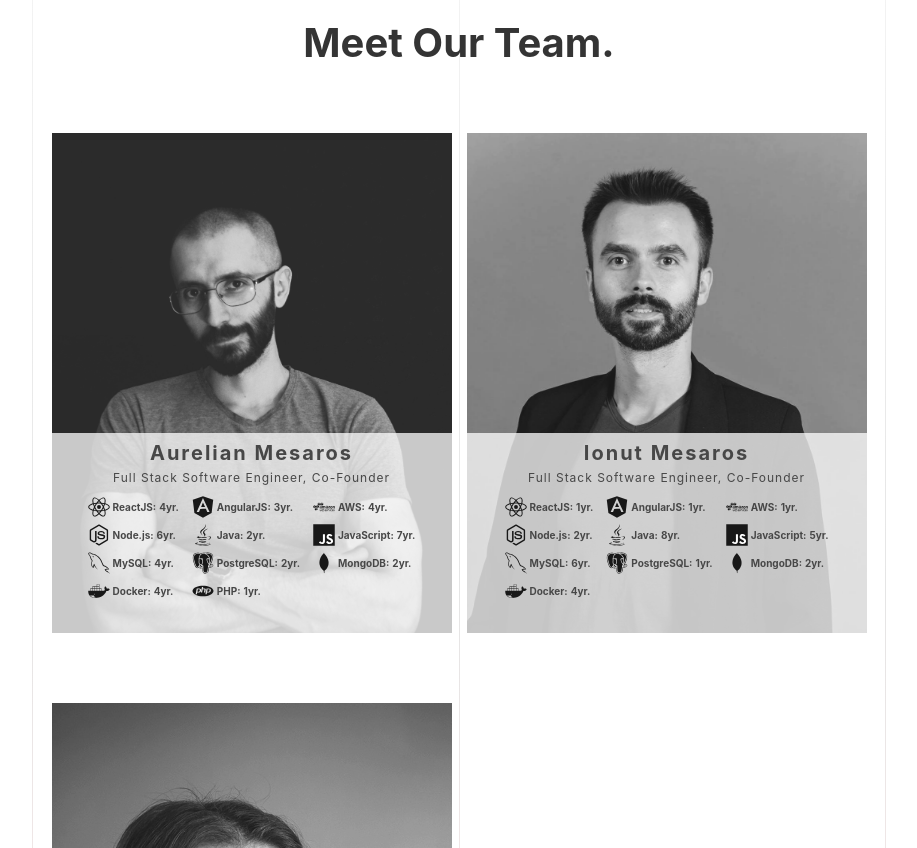
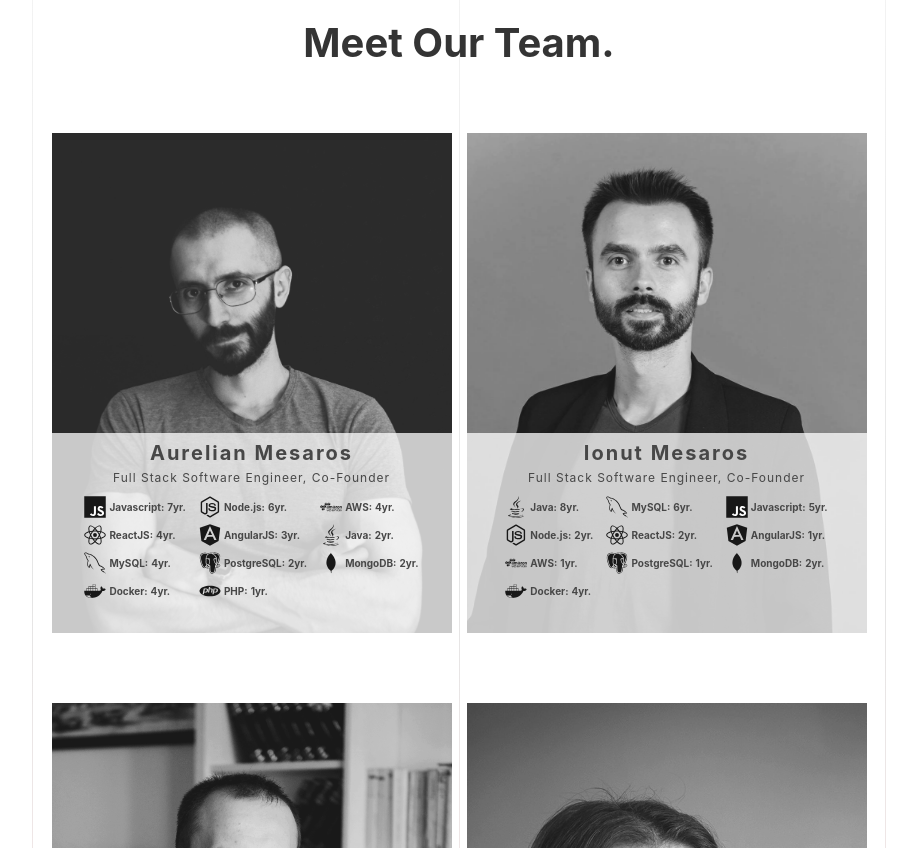
Before and after one commit to relumesaros/flawless-bits, a React app: page / in a window 1280 px wide. Shown: the part 1952-2800 px from the top of the page, without its empty margins (181-1098 px from the left). Built offline with nearby package versions, Linux system fonts and the light colour scheme.

Commit message:
Add team member Adrian.

```diff
--- /dev/null
+++ b/src/assets/DotNetSvg.jsx
@@ -0,0 +1,13 @@
+import React from 'react';
+
+export default () => {
+  return (
+    <svg viewBox="0 0 128 128" style={{ height: 'inherit' }}>
+      <path fillRule="evenodd"
+            clipRule="evenodd"
+            fill="inherit"
+            d="M82.108 78.432c.479-1.232 1.022-2.445 1.427-3.701 2.288-7.097 4.554-14.2 6.805-21.309.865-2.731 1.813-5.42 3.515-7.767 2.692-3.709 6.442-5.652 10.88-6.331 1.741-.266 3.518-.389 5.28-.406 5.267-.05 10.536-.015 15.804-.01.28 0 .56.029.957.052-.129.304-.199.525-.311.724-1.955 3.494-3.872 7.009-5.885 10.468-3.505 6.022-7.016 12.042-10.631 17.998-2.319 3.819-4.834 7.52-7.687 10.974-2.105 2.548-4.321 4.984-7.146 6.77-1.925 1.217-3.981 1.929-6.315 1.917-8.278-.045-16.556-.012-24.834-.024-2.461-.004-4.568-.941-6.356-2.603-2.563-2.381-4.093-5.412-5.345-8.608-2.284-5.835-3.563-11.951-5.031-18.014-.688-2.838-1.47-5.654-2.215-8.478-.048-.183-.142-.354-.25-.617l-.577.542c-3.228 3.207-6.071 6.741-8.615 10.498-.693 1.024-.926 2.374-1.313 3.591-1.424 4.47-2.722 8.983-4.264 13.411-1.477 4.242-4.125 7.616-8.264 9.61-2.42 1.165-5.004 1.795-7.689 1.855-3.98.088-7.962.098-11.943.134-.952.009-.996-.069-.748-.99 1.707-6.338 3.87-12.514 6.58-18.492 2.794-6.167 6.085-12.048 10.231-17.419 2.823-3.657 5.941-7.031 9.843-9.582 1.979-1.293 4.083-2.315 6.477-2.584.394-.045.793-.073 1.189-.073 8.478-.004 16.956.082 25.433-.039 4.547-.065 7.839 1.855 10.304 5.515 1.533 2.276 2.63 4.761 3.553 7.328 1.861 5.178 3.018 10.547 4.325 15.878.748 3.051 1.581 6.081 2.379 9.12.06.228.157.446.238.668l.199-.006z"
+      />
+    </svg>
+  );
+};
--- a/src/components/common/Experience.jsx
+++ b/src/components/common/Experience.jsx
@@ -1,17 +1,7 @@
 import React from 'react';
 import styled from 'styled-components';
-import ReactJsSvg from '../../assets/ReactJsSvg';
-import AngularJsSvg from '../../assets/AngularJsSvg';
-import AwsSvg from '../../assets/AwsSvg';
-import NodeJsSvg from '../../assets/NodeJsSvg';
-import JavaSvg from '../../assets/JavaSvg';
-import JavaScriptSvg from '../../assets/JavaScriptSvg';
-import MySqlSvg from '../../assets/MySqlSvg';
-import PostgreSqlSvg from '../../assets/PostgreSqlSvg';
-import MongoDbSvg from '../../assets/MongoDbSvg';
-import DockerSvg from '../../assets/DockerSvg';
-import PhpSvg from '../../assets/PhpSvg';
 import stylesConfig from '../../config/stylesConfig';
+import { experienceLanguages } from '../../config/experienceConfig';
 
 const IconWrapper = styled.div`
   height: 22px;
@@ -58,95 +48,25 @@ const ExperienceContainer = styled.div`
 export default ({ experience }) => {
   return (
     <ExperienceContainer>
-      <ExperienceItemContainer>
-        <IconWrapper>
-          <ReactJsSvg />
-        </IconWrapper>
-        <IconText>ReactJS:</IconText>
-        <IconText>{experience.reactJs}yr.</IconText>
-      </ExperienceItemContainer>
+      {
+        Object.keys(experience).map((experienceName) => {
+          const experienceLanguage = experienceLanguages[experienceName];
+          if (!experienceLanguage) {
+            return null;
+          }
+          const { Icon } = experienceLanguage;
+          return (
+            <ExperienceItemContainer key={experienceName}>
+              <IconWrapper>
+                <Icon/>
+              </IconWrapper>
+              <IconText>{experienceLanguage.name}:</IconText>
+              <IconText>{experience[experienceName]}yr.</IconText>
+            </ExperienceItemContainer>
+          );
+        })
 
-      <ExperienceItemContainer>
-        <IconWrapper>
-          <AngularJsSvg />
-        </IconWrapper>
-        <IconText>AngularJS:</IconText>
-        <IconText>{experience.angularJs}yr.</IconText>
-      </ExperienceItemContainer>
-
-      <ExperienceItemContainer>
-        <IconWrapper>
-          <AwsSvg />
-        </IconWrapper>
-        <IconText>AWS:</IconText>
-        <IconText>{experience.aws}yr.</IconText>
-      </ExperienceItemContainer>
-
-      <ExperienceItemContainer>
-        <IconWrapper>
-          <NodeJsSvg />
-        </IconWrapper>
-        <IconText>Node.js:</IconText>
-        <IconText>{experience.nodeJs}yr.</IconText>
-      </ExperienceItemContainer>
-
-      <ExperienceItemContainer>
-        <IconWrapper>
-          <JavaSvg />
-        </IconWrapper>
-        <IconText>Java:</IconText>
-        <IconText>{experience.java}yr.</IconText>
-      </ExperienceItemContainer>
-
-      <ExperienceItemContainer>
-        <IconWrapper>
-          <JavaScriptSvg />
-        </IconWrapper>
-        <IconText>JavaScript:</IconText>
-        <IconText>{experience.javascript}yr.</IconText>
-      </ExperienceItemContainer>
-
-      <ExperienceItemContainer>
-        <IconWrapper>
-          <MySqlSvg />
-        </IconWrapper>
-        <IconText>MySQL:</IconText>
-        <IconText>{experience.mySql}yr.</IconText>
-      </ExperienceItemContainer>
-
-      <ExperienceItemContainer>
-        <IconWrapper>
-          <PostgreSqlSvg />
-        </IconWrapper>
-        <IconText>PostgreSQL:</IconText>
-        <IconText>{experience.postgreSql}yr.</IconText>
-      </ExperienceItemContainer>
-
-      <ExperienceItemContainer>
-        <IconWrapper>
-          <MongoDbSvg />
-        </IconWrapper>
-        <IconText>MongoDB:</IconText>
-        <IconText>{experience.mongoDb}yr.</IconText>
-      </ExperienceItemContainer>
-
-      <ExperienceItemContainer>
-        <IconWrapper>
-          <DockerSvg />
-        </IconWrapper>
-        <IconText>Docker:</IconText>
-        <IconText>{experience.docker}yr.</IconText>
-      </ExperienceItemContainer>
-
-      {experience.php && (
-        <ExperienceItemContainer>
-          <IconWrapper>
-            <PhpSvg />
-          </IconWrapper>
-          <IconText>PHP:</IconText>
-          <IconText>{experience.php}yr.</IconText>
-        </ExperienceItemContainer>
-      )}
+      }
     </ExperienceContainer>
   );
 };
--- a/src/components/sections/OurTeam.jsx
+++ b/src/components/sections/OurTeam.jsx
@@ -4,6 +4,7 @@ import styled from 'styled-components';
 import { LinearGradientDesc } from '../common/LinearGradient';
 import onScrollToHandler from '../../handlers/onScrollToHandler';
 import navbarConfig from '../../config/navbarConfig';
+import teamAdrianMesarosSrc from '../../assets/teamAdrianMesaros.png';
 import teamAurelianMesarosSrc from '../../assets/teamAurelianMesaros.jpg';
 import teamIonutMesarosSrc from '../../assets/teamIonutMesaros.png';
 import teamZoltanZelenyacSrc from '../../assets/teamZoltanZelenyac.png';
@@ -221,6 +222,12 @@ const OurTeam = () => {
           experience={experienceConfig.ionutMesaros}
         />
         <TeamMember
+          name="Adrian Mesaros"
+          imageUrl={teamAdrianMesarosSrc}
+          role={roleFullstack}
+          experience={experienceConfig.adrianMesaros}
+        />
+        <TeamMember
           name="Zoltan Zelenyak"
           imageUrl={teamZoltanZelenyacSrc}
           role={roleUIUXDesigner}
--- a/src/components/sections/Vision.jsx
+++ b/src/components/sections/Vision.jsx
@@ -20,6 +20,7 @@ import ReactJsSvg from '../../assets/ReactJsSvg';
 import AngularJsSvg from '../../assets/AngularJsSvg';
 import DockerSvg from '../../assets/DockerSvg';
 import PhpSvg from '../../assets/PhpSvg';
+import DotNetSvg from '../../assets/DotNetSvg';
 import stylesConfig from '../../config/stylesConfig';
 
 const SectionVision = styled.div`
@@ -129,6 +130,7 @@ export default () => {
         <WhatWeKnowTitle>What we know:</WhatWeKnowTitle>
 
         <WhatWeKnowIconsWrapper>
+
           <IconWrapper>
             <ReactJsSvg />
             <IconText>ReactJS</IconText>
@@ -160,6 +162,11 @@ export default () => {
           </IconWrapper>
 
           <IconWrapper>
+            <DotNetSvg />
+            <IconText>.NET</IconText>
+          </IconWrapper>
+
+          <IconWrapper>
             <MySqlSvg />
             <IconText>MySQL</IconText>
           </IconWrapper>
@@ -183,6 +190,7 @@ export default () => {
             <PhpSvg />
             <IconText>PHP</IconText>
           </IconWrapper>
+
         </WhatWeKnowIconsWrapper>
       </WhatWeKnowWrapper>
 
--- a/src/config/experienceConfig.js
+++ b/src/config/experienceConfig.js
@@ -1,11 +1,24 @@
+import ReactJsSvg from '../assets/ReactJsSvg';
+import AngularJsSvg from '../assets/AngularJsSvg';
+import AwsSvg from '../assets/AwsSvg';
+import NodeJsSvg from '../assets/NodeJsSvg';
+import JavaSvg from '../assets/JavaSvg';
+import JavaScriptSvg from '../assets/JavaScriptSvg';
+import MySqlSvg from '../assets/MySqlSvg';
+import PostgreSqlSvg from '../assets/PostgreSqlSvg';
+import MongoDbSvg from '../assets/MongoDbSvg';
+import DockerSvg from '../assets/DockerSvg';
+import PhpSvg from '../assets/PhpSvg';
+import DotNetSvg from '../assets/DotNetSvg';
+
 export const experienceConfig = {
   aurelianMesaros: {
+    javascript: 7,
+    nodeJs: 6,
+    aws: 4,
     reactJs: 4,
     angularJs: 3,
-    aws: 4,
-    nodeJs: 6,
     java: 2,
-    javascript: 7,
     mySql: 4,
     postgreSql: 2,
     mongoDb: 2,
@@ -13,15 +26,74 @@ export const experienceConfig = {
     php: 1,
   },
   ionutMesaros: {
-    reactJs: 1,
+    java: 8,
+    mySql: 6,
+    javascript: 5,
+    nodeJs: 2,
+    reactJs: 2,
     angularJs: 1,
     aws: 1,
-    nodeJs: 2,
-    java: 8,
-    javascript: 5,
-    mySql: 6,
     postgreSql: 1,
     mongoDb: 2,
     docker: 4,
   },
+  adrianMesaros: {
+    dotNet: 12,
+    javascript: 7,
+    mySql: 7,
+    angularJs: 3,
+    reactJs: 2,
+    aws: 1
+  },
 };
+
+export const experienceLanguages = {
+  reactJs: {
+    name: 'ReactJS',
+    Icon: ReactJsSvg
+  },
+  angularJs: {
+    name: 'AngularJS',
+    Icon: AngularJsSvg
+  },
+  aws: {
+    name: 'AWS',
+    Icon: AwsSvg
+  },
+  nodeJs: {
+    name: 'Node.js',
+    Icon: NodeJsSvg
+  },
+  java: {
+    name: 'Java',
+    Icon: JavaSvg
+  },
+  javascript: {
+    name: 'Javascript',
+    Icon: JavaScriptSvg
+  },
+  mySql: {
+    name: 'MySQL',
+    Icon: MySqlSvg
+  },
+  postgreSql: {
+    name: 'PostgreSQL',
+    Icon: PostgreSqlSvg
+  },
+  mongoDb: {
+    name: 'MongoDB',
+    Icon: MongoDbSvg
+  },
+  docker: {
+    name: 'Docker',
+    Icon: DockerSvg
+  },
+  php: {
+    name: 'PHP',
+    Icon: PhpSvg
+  },
+  dotNet: {
+    name: '.NET',
+    Icon: DotNetSvg
+  }
+};
```
Also changed, not shown: src/assets/teamAdrianMesaros.png (added).
